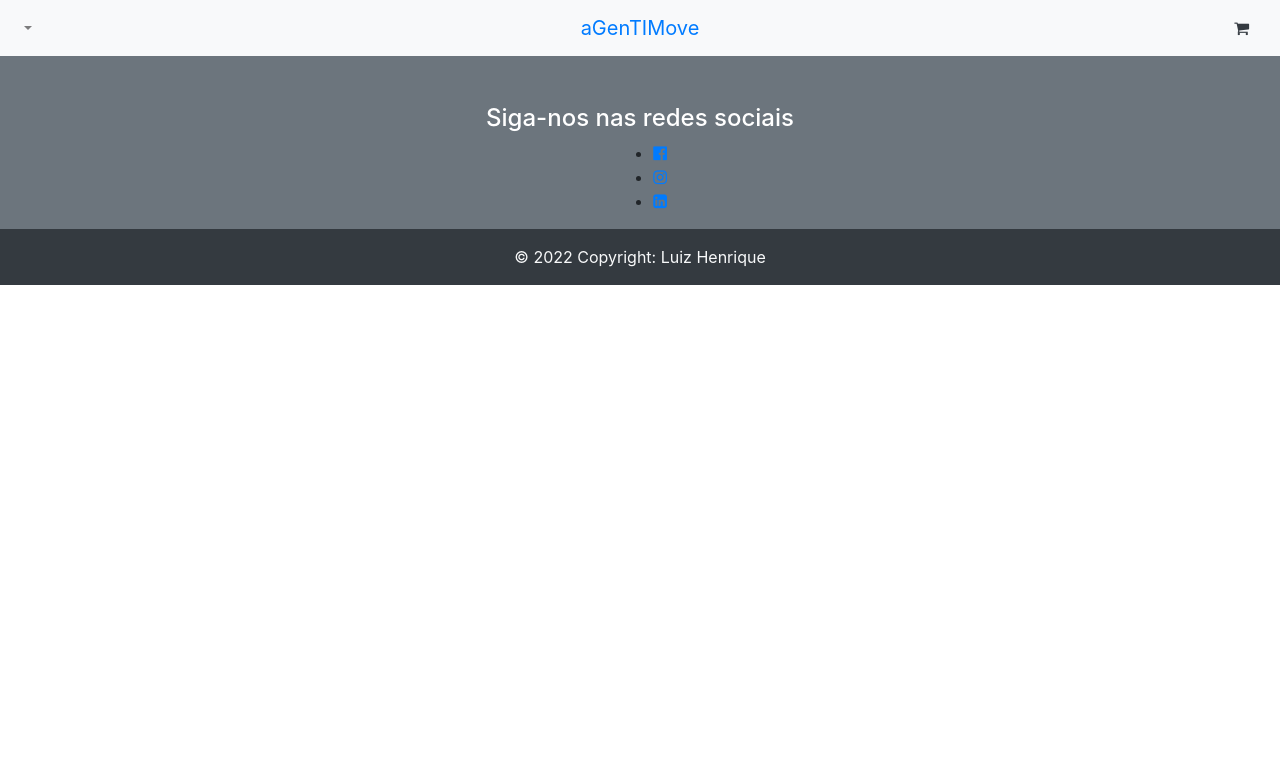
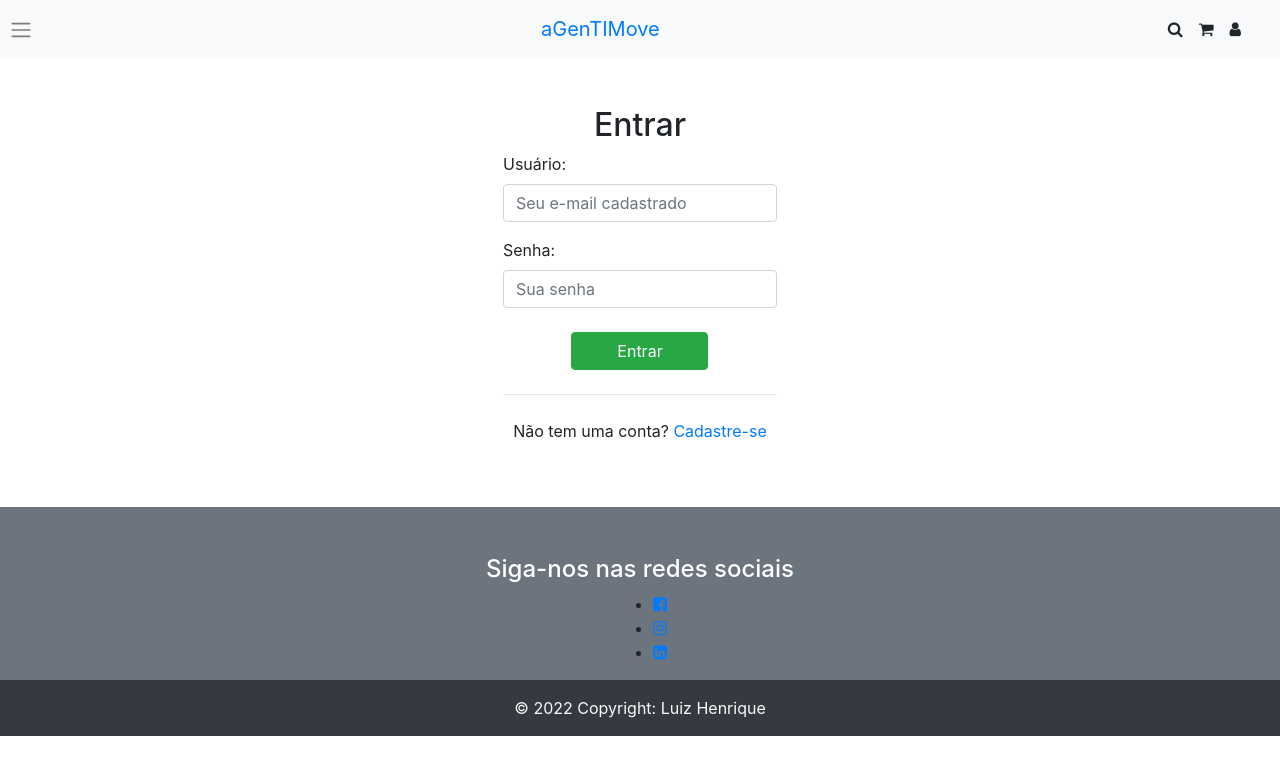
Before and after one commit to Igorgll/aGenTIMove-front, an Angular app: page / in a window 1280 px wide. Shown: the top 774 px of the page. Built offline with nearby package versions, Linux system fonts and the light colour scheme.

Commit message:
@DharanCosta [Task: Criando o componente de login e implementando alterações na navbar]

```diff
--- a/src/app/app.component.html
+++ b/src/app/app.component.html
@@ -1,2 +1,3 @@
 <app-menu></app-menu>
+<app-login></app-login>
 <app-rodape></app-rodape>
--- a/src/app/app.module.ts
+++ b/src/app/app.module.ts
@@ -5,12 +5,14 @@ import { AppRoutingModule } from './app-routing.module';
 import { AppComponent } from './app.component';
 import { MenuComponent } from './menu/menu.component';
 import { RodapeComponent } from './rodape/rodape.component';
+import { LoginComponent } from './login/login.component';
 
 @NgModule({
   declarations: [
     AppComponent,
     MenuComponent,
-    RodapeComponent
+    RodapeComponent,
+    LoginComponent
   ],
   imports: [
     BrowserModule,
--- /dev/null
+++ b/src/app/login/login.component.html
@@ -0,0 +1,28 @@
+<div class="container-fluid">
+  <div class="row">
+    <div class="col-md-2"></div>
+      <div class="col-md-8 d-flex justify-content-center my-5">
+                      <form class="">
+                        <h2 class="text-center">Entrar</h2>
+                          <div class="form-group">
+                              <label for="usuario">Usuário:</label>
+                              <input type="email" class="form-control" placeholder="Seu e-mail cadastrado">
+                          </div>
+                          <div class="form-group">
+                              <label for="">Senha:</label>
+                              <input type="password" class="form-control" placeholder="Sua senha">
+                          </div>
+
+                          <div class="d-flex justify-content-center ">
+                              <button class="btn btn-success w-50 mt-2 mb-0">Entrar</button>
+                          </div>
+
+                          <hr class="my-4">
+
+                          <p class="text-center">Não tem uma conta? <a routerLink="/cadastro">
+                            Cadastre-se
+                          </a></p>
+                      </form>
+        </div>
+      <div class="col-md-2"></div>
+</div>
--- /dev/null
+++ b/src/app/login/login.component.ts
@@ -0,0 +1,15 @@
+import { Component, OnInit } from '@angular/core';
+
+@Component({
+  selector: 'app-login',
+  templateUrl: './login.component.html',
+  styleUrls: ['./login.component.css']
+})
+export class LoginComponent implements OnInit {
+
+  constructor() { }
+
+  ngOnInit(): void {
+  }
+
+}
--- a/src/app/menu/menu.component.html
+++ b/src/app/menu/menu.component.html
@@ -1,36 +1,28 @@
-
-<nav class="navbar navbar-expand-lg navbar-light bg-light" >
-
-
-  <button class="navbar-toggler" type="button" data-toggle="collapse" data-target="#navbarSupportedContent"
-  aria-controls="navbarSupportedContent" aria-expanded="false" aria-label="Toggle navigation">
-    <span class="navbar-toggler-icon"></span>
-  </button>
-
-  <div class="collapse navbar-collapse" id="navbarSupportedContent">
-    <ul class="navbar-nav col-md-3">
+<nav class="navbar navbar-expand-lg navbar-light bg-light">
+  <div class="row w-100 d-flex justify-content-between align-items-center">
+    <ul class="navbar-nav ">
       <li class="nav-item dropdown">
-        <a class="nav-link dropdown-toggle" href="#" id="navbarDropdown" role="button" data-toggle="dropdown" aria-expanded="false">
+        <a class="nav-link " href="#" id="navbarDropdown" role="button" data-toggle="dropdown"
+          aria-expanded="false"><span class="navbar-toggler-icon"></span>
         </a>
         <div class="dropdown-menu" aria-labelledby="navbarDropdown">
-          <a class="dropdown-item" href="#">Yoga</a>
-          <a class="dropdown-item" href="#">Another action</a>
-          <div class="dropdown-divider"></div>
-          <a class="dropdown-item" href="#">Something else here</a>
+          <a class="dropdown-item" href="#">Serviços</a>
+          <a class="dropdown-item" href="#">Contato</a>
+          <a class="dropdown-item" href="#">Sobre nós</a>
         </div>
       </li>
     </ul>
+    <div class="navbar-brand m-0">
+      <a href="#">aGenTIMove</a>
+    </div>
+    <div class=" ">
+      <ul class="navbar-nav ml-auto d-flex align-items-center">
+        <li class="nav-item">
+          <i class="fa fa-search px-2" aria-hidden="true"></i>
+          <i class="fa fa-shopping-cart px-2" aria-hidden="true"></i>
+          <i class="fa fa-user px-2" aria-hidden="true"></i>
+        </li>
+      </ul>
+    </div>
   </div>
-  <div class="navbar-brand mx-auto d-flex justify-content-center col-md-6">
-<a  href="#">aGenTIMove</a>
-
-</div>
-   <div class=" d-flex justify-content-end mr-0 col-md-3">
-     <ul class="navbar-nav ml-auto d-flex align-items-center">
-            <li class="nav-item pl-3">
-                <a class="m-0 font-weight-bold text-dark fs-16"><i class="fa fa-shopping-cart" aria-hidden="true"></i>
- </a>
-            </li>
-        </ul>
-    </div>
 </nav>
```
Also changed, not shown: src/app/login/login.component.css (added).
